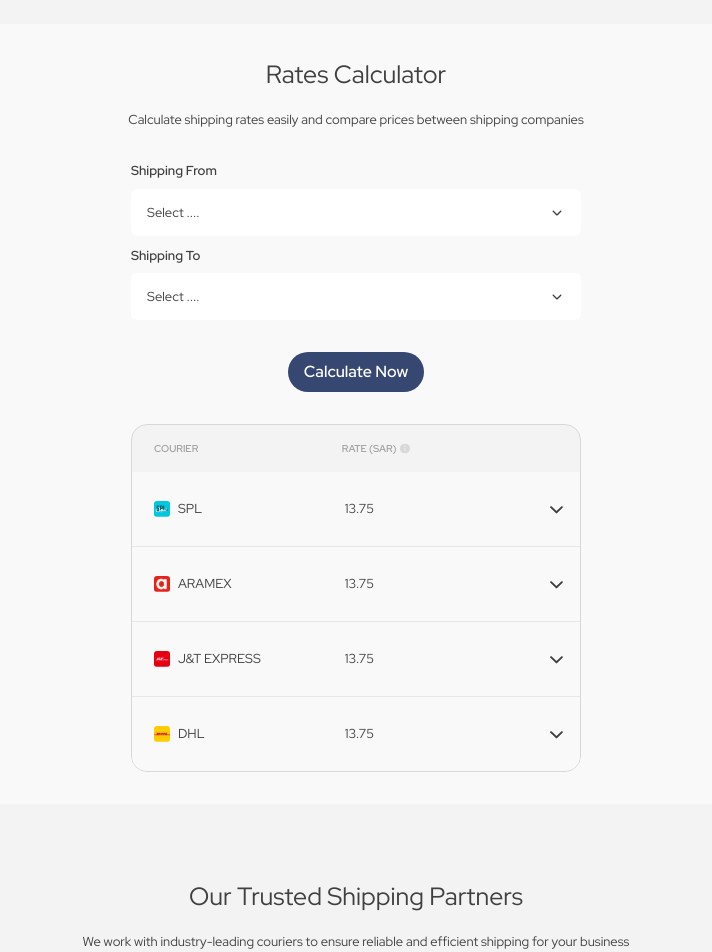
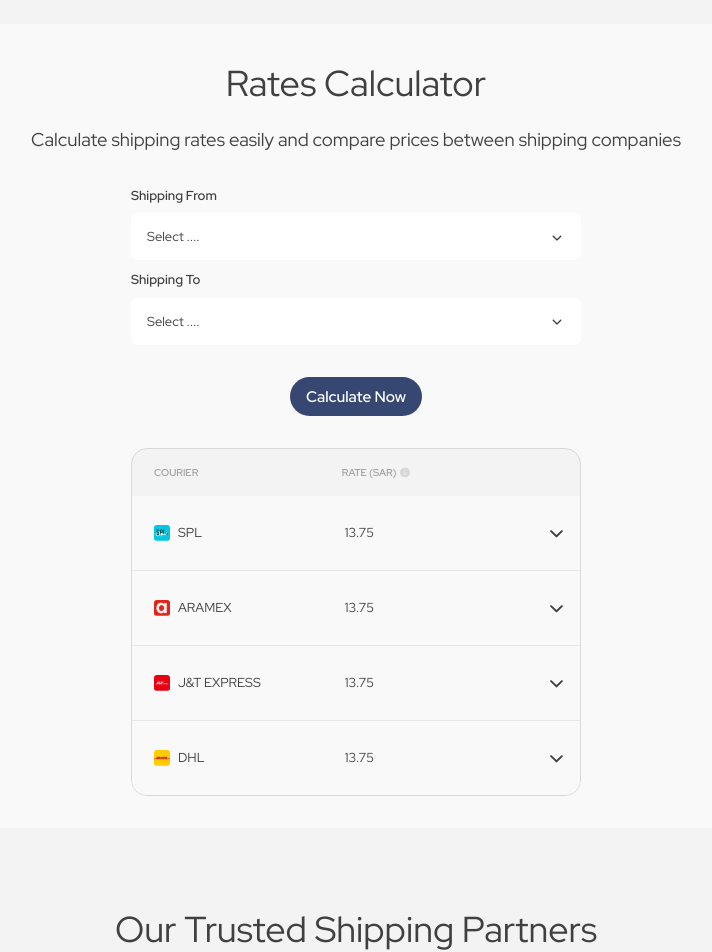
Before and after one commit to Abdelrahman-Magdy-Elawady/ra3d-nitro, a Next.js app: page / in a window 1280 px wide. Shown: the part 580-1532 px from the top of the page, without its empty margins (284-996 px from the left). Built offline with nearby package versions, Linux system fonts and the light colour scheme.

Commit message:
make an equation for font size responsiveness

```diff
--- a/src/app/Home-sections/partners/Header.tsx
+++ b/src/app/Home-sections/partners/Header.tsx
@@ -1,8 +1,10 @@
 export default function Header() {
   return (
     <header className="space-y-4 text-center">
-      <h2 className="text-[25px] capitalize">Our Trusted Shipping Partners</h2>
-      <p className="text-[13px]">
+      <h2 className="text-[calc(25px+(39-25)*((clamp(390px,100vw,1512px)-390px)/(1512-390)))] capitalize">
+        Our Trusted Shipping Partners
+      </h2>
+      <p className="text-[calc(13px+(20-13)*((clamp(390px,100vw,1512px)-390px)/(1512-390)))]">
         We work with industry-leading couriers to ensure reliable and efficient
         shipping for your business
       </p>
--- a/src/app/Home-sections/rate-calculator/header.tsx
+++ b/src/app/Home-sections/rate-calculator/header.tsx
@@ -1,10 +1,10 @@
 export default function Header() {
   return (
     <header className="text-center space-y-4">
-      <h2 className="capitalize text-[25px] 2xl:text-[39px]">
+      <h2 className="capitalize text-[calc(25px+(39-25)*((clamp(390px,100vw,1512px)-390px)/(1512-390)))]">
         rates calculator
       </h2>
-      <p className="first-letter:uppercase text-[13px] 2xl:text-xl">
+      <p className="first-letter:uppercase text-[calc(13px+(20-13)*((clamp(390px,100vw,1512px)-390px)/(1512-390)))]">
         Calculate shipping rates easily and compare prices between shipping
         companies
       </p>
--- a/src/app/Home-sections/rate-calculator/shipping-form.tsx
+++ b/src/app/Home-sections/rate-calculator/shipping-form.tsx
@@ -26,7 +26,7 @@ export default function ShippingForm() {
       </div>
       <Button
         type="submit"
-        className="mx-auto block font-semibold bg-[#364772] text-white 2xl:text-base 2xl:w-[169px] 2xl:h-[42px]"
+        className="mx-auto block font-semibold bg-[#364772] text-white  2xl:w-[169px] 2xl:h-[42px] text-[calc(13px+(16-13)*((clamp(390px,100vw,1512px)-390px)/(1512-390)))]"
         animated
       >
         calculate now
--- a/src/components/button.tsx
+++ b/src/components/button.tsx
@@ -17,7 +17,7 @@ export default function Button({
       className={cn(
         "overflow-hidden rounded-full font-medium capitalize relative isolate group/button",
         "py-2 px-4 2xl:px-8",
-        "text-[13px] sm:text-base md:text-meduim 2xl:text-xl",
+        "text-[calc(13px+(20-13)*((clamp(390px,100vw,1512px)-390px)/(1512-390)))]",
         "duration-500 ease-in-out",
         {
           "support-hover:hover:shadow-sm support-hover:hover:shadow-black":
```
